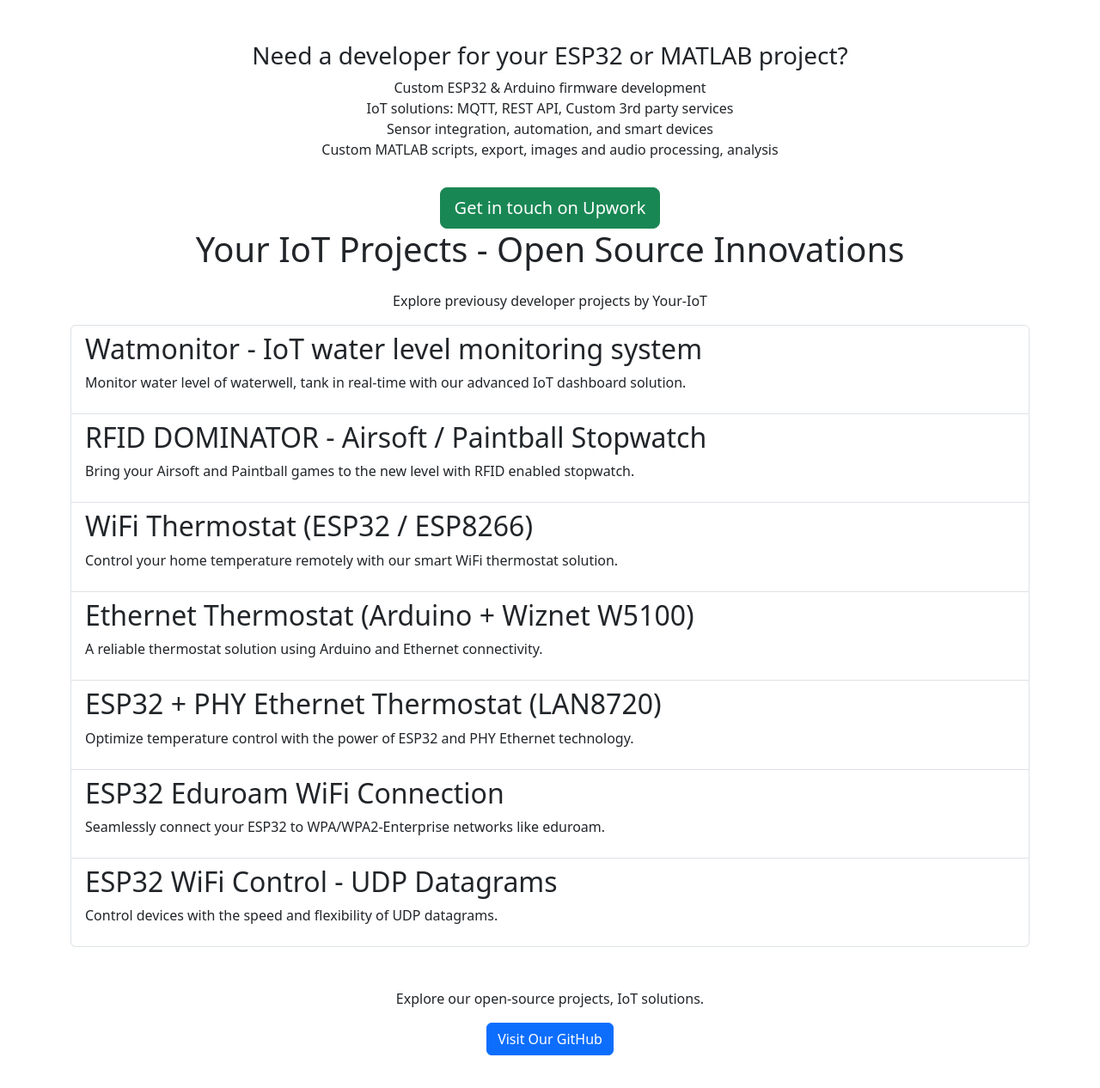
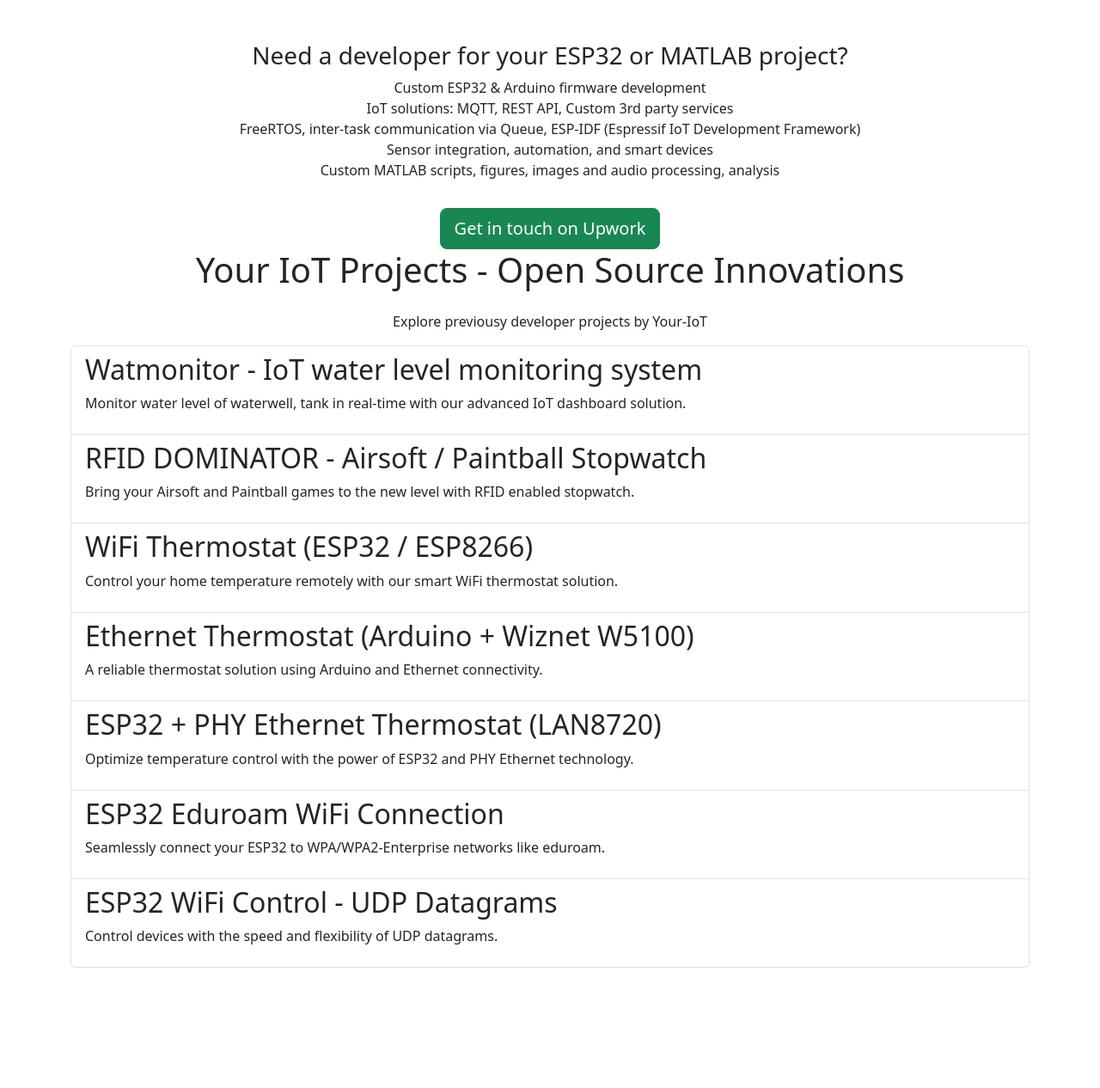
Before and after one commit to Your-IoT/your-iot.github.io, a plain HTML site: page index.html in a window 1280 px wide. Shown: the whole page at 86% size. After the commit the page ends 1174 px from the top, so only its background shows below. Drawn offline with nearby package versions, Linux system fonts and the light colour scheme.

Commit message:
Update index.html

```diff
--- a/index.html
+++ b/index.html
@@ -10,7 +10,7 @@
     <link href="https://i.imgur.com/ibpLxAB.png" rel="apple-touch-icon">
     <meta name="google-site-verification" content="UwZZh2EXv3iWUAi_1Z0hLxVCz6ySJ4UdY_BPoLtejwo" />
     <meta name="description" content="Need an expert for ESP32, Arduino, and IoT projects? I specialize in custom firmware, sensors, and smart home automation. Available on Upwork!">
-    <meta name="keywords" content="IoT, open-source, Watmonitor, MATLAB, thermostat, IoT project, RFID DOMINATOR, water level monitoring, Airsoft, Paintball, smart measurement, sensor nodes, ESP32, Arduino, WiFi thermostat, Ethernet thermostat">
+    <meta name="keywords" content="ESP32 developer, IoT projects, Arduino programming, MATLAB scripts, smart home automation, MQTT, REST API, sensor integration, open-source IoT, water level monitoring, RFID stopwatch, WiFi thermostat, Ethernet thermostat, embedded systems, ESP8266, IoT consulting, custom firmware development">
     <meta name="author" content="Your-IoT">
     <meta name="robots" content="index, follow">
     <link rel="canonical" href="https://your-iot.github.io/">
@@ -90,8 +90,9 @@
     <ul class="list-unstyled">
         <li>Custom ESP32 & Arduino firmware development</li>
         <li>IoT solutions: MQTT, REST API, Custom 3rd party services</li>
+        <li>FreeRTOS, inter-task communication via Queue, ESP-IDF (Espressif IoT Development Framework)</li>
         <li>Sensor integration, automation, and smart devices</li>
-        <li>Custom MATLAB scripts, export, images and audio processing, analysis</li>
+        <li>Custom MATLAB scripts, figures, images and audio processing, analysis</li>
     </ul>
     <a href="https://www.upwork.com/freelancers/~01e8dca64715019279" class="btn btn-success btn-lg mt-3">
         Get in touch on Upwork
@@ -133,11 +134,6 @@
             </a>
         </div>
 
-        <!-- CTA -->
-        <div class="mt-5 text-center">
-            <p>Explore our open-source projects, IoT solutions.</p>
-            <a href="https://github.com/orgs/Your-IoT/repositories" class="btn btn-primary">Visit Our GitHub</a>
-        </div>
     </div>
 
     <!-- Bootstrap JS (voliteľné, ak potrebujete interaktivitu) -->
```
